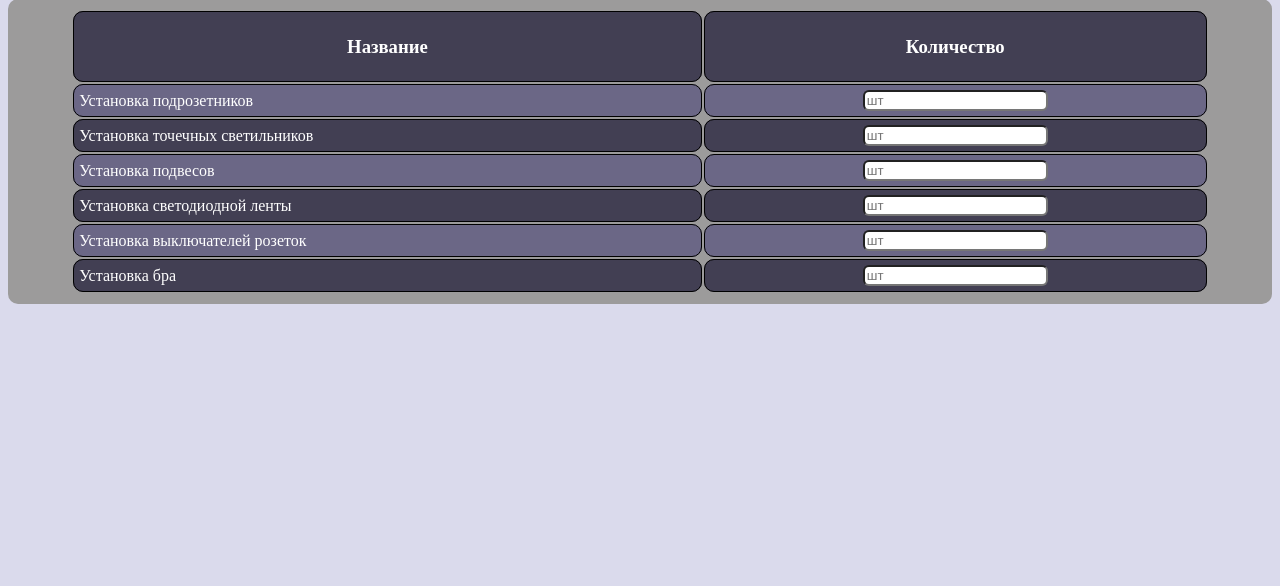
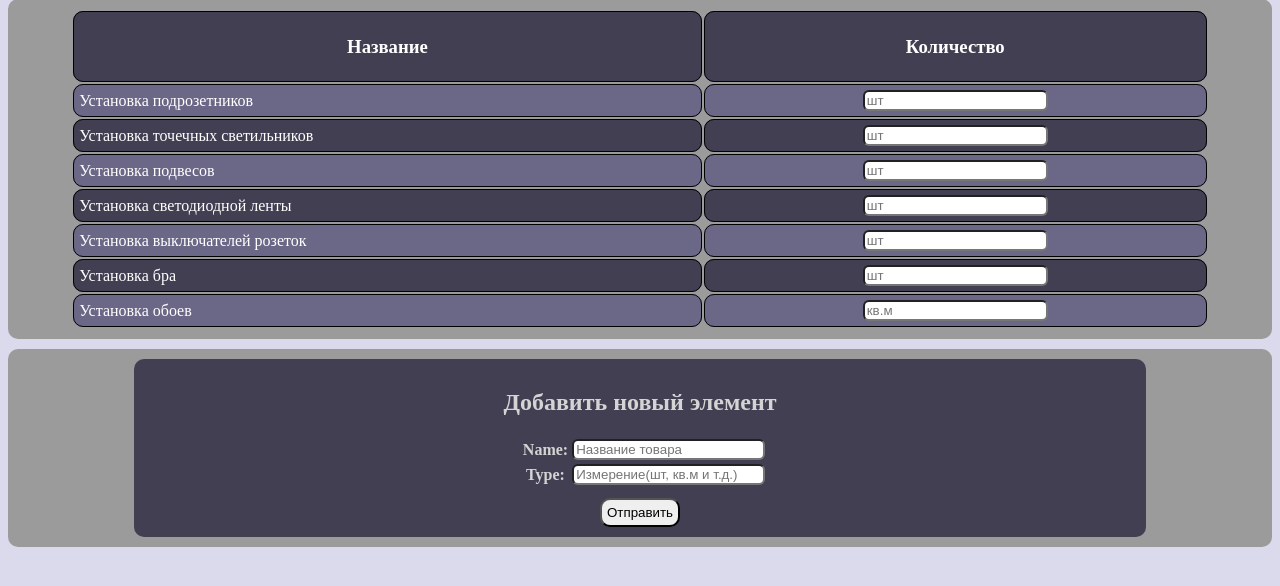
Before and after one commit to iamfromhe1l/demowebproject, a Django app: page /electr/ in a window 1280 px wide. Shown: the part 77-663 px from the top of the page. Run offline with Django 4.2, Linux system fonts and the light colour scheme; data comes from the database, SQL or seed files in the repository; both versions use the stored data as it was after the commit.

Commit message:
adding new items on page with sql and djform

```diff
--- /dev/null
+++ b/firstapp/forms.py
@@ -0,0 +1,5 @@
+from django import forms
+
+class UserForm(forms.Form):
+    name = forms.CharField()
+    type = forms.CharField()
--- a/firstapp/models.py
+++ b/firstapp/models.py
@@ -1,3 +1,7 @@
 from django.db import models
 
-# Create your models here.
+class Person(models.Model):
+    name = models.CharField(max_length=30)
+    type = models.CharField(max_length=10)
+    str = models.IntegerField()
+    value = models.IntegerField()
--- a/firstapp/views.py
+++ b/firstapp/views.py
@@ -1,10 +1,62 @@
 from django.shortcuts import render
 from django.http import HttpResponse
 from django import forms
+from .forms import UserForm
 import io
 from django.http import FileResponse
 import pandas as pd
+from firstapp.forms import UserForm
 
+from firstapp.models import Person
+
+
+#                        ..................................................................'.'''''.......
+#                      ......''''''''',''''''''''''''''''''''''''''''''''''''''''''''''''',,,,,,,,,'......
+#                    .......'',,,',,,,,'''''''''''''''''''''''''''''''''''''''''''''''',,,,,,;;;;;,,''......
+#                   ........',,,,,,,,,,,,,,,,,,,,,,,,,,'''''''''''',,,'''''''''''''',,,,,,,,;;::;;,,''........
+#                  .........',,,;;,,,,;,,,,,,,,,,,,,,,,,,,,,,,,,,,,,,,,,,,,,,''''''',,,,,,,;;;:::;;,,,'.......
+#                 ..........,;;;;;;;;;;;;,,,,,,,,,,,,,,,,,,,,,,,,,,,,,,,,,,,,,,,,,,,,,,,,;;;;:::;;;,,,,'''.....
+#               ...........',;;;;;;:::;;;;,,,,,,,,,,,,,,,,,,,,,,,,,,,,,,,,,,,,,,,,,,,,,,,;;:::::;;;,;;,'''......
+#              ............,;;;;;:::::;;;;;;;;;;;;;;;;;;;;;;;;;;;;;,,,,,,,,,,,,,,,,,,,,;;;;::::;;;;;;;,'''.......
+#                ..........,;;;::cc::;;;;;;;;;;;;;;;;;;;;;;;;;;;;;;;;;;;,,,,,,,,,,,,,,;;:::::;;;;;;;;;,'''........
+#                ....... ..,;;:ccc::;;;;;;;;;;;;;;;;;;;;;;;;;;;;;;;;;;;;;;,,,,,,,,,,,;;;::::;;;;;;;::;,''''........
+#                 ...    .';:cccc:;;;;;;;;;::::;::;;;;;;;;;;;;;;;;;;;;;;;;;;;;,,,,,,;;;;::::::;;;;:::;'''''........
+#         ..         .....,:ccc::;;;;,,,,;;::::::::::;;;;;;::::::::;;;;;;;;;;;;;;;;;;;;::::::;;::::::,''''..........
+#        ....       .....':::::;;;;;;,,,,;;;::::::::::::::::::::::::::::;;;;;;;;;;;;;;:::::::;;:::::;'...'...........
+#       ......      ....';:;;;;;;;,,;,,,,,;;;::::::::::::::::::::::cccccc::::;;;;;;;::::cc::::::::c:,...............
+#      .........  ......,;;;;;;;;,,,''..',,;;;::::::::;;;;;;;;;;;::::ccccccc:::::::::::ccc:::::::c:,...............
+#     ..................,;,,,,,''.......',,;,'';::::::;;;;;;;;;;;;:::::ccccccc:::ccccccccc:::::::c;..................
+#     ...........................   ...',,,;;'..',;::;;;;;;;;;;;;:;;::::::ccccccccccccccc:::;:::c;.....................
+#    ............... ..         .....',,;;;,;;,....',,,;;;;;;;;;;;;;;;;;;:::cccccclccccc::::::cc;'.....................
+#   ....................    ....''',,,;;;;;;;;;;,'.................'',,,;;;::cccllllccc::;;;:::;.......................
+#   .....................  ..,,,,,,,,,;;;;;;;;,;;;,'...        .. ......',;;::clllllcc::;;;:::,.........................
+#   .........................',,,,,,,,,,;;;;;;;,,,,;,,'.....        ......',;:clllllc::;;;;:;'...........................
+#   ...........................',,,,,,,,,,,,;;;;,,,;;;,,,,''.......    ....';:cclllcc;;,;;;'.............................
+#   ..............................,,,''''',,,;;;,,,,,,,,,,,,,,,,,,''...  ...,;cclllc;;,;,'...  ...........................
+#   ............................ ..........',,;;,,,,,,,,,,,,,,,,,,,,,,''.....;clllc:;,....    ...........................
+#   .......................        .;c,.    .,;;,','''''''''''''',,,,,,,,''..,cllc;;'. ..   .............................
+#    ....................         .;ol;.  ...';,,,''''..... ......'',,,,,,,'';cll::,..,,'. ..............................
+#     .................           .cd:.   .. ';,,,''....''.       ..'',,,,,,,:llc;'.'''..  .............................
+#      ............              ..,::...   .,;,,,'...,cl;.  ..     ..'',,',;clc,'''...     ............................
+#        ........                .;,''......';;,,,'...:oc.  .''.  .. .',,,,;clc,..'..        ...........................
+#                                ':;''....',::;,,,'...:l:.   ..   ';..,::ccloc,'''.             .......................
+#                                .::;;,,;;:::;,,'''...,:c,..... ..;;',:looool:'...              .....................
+#                   ....         .;:;;:::cc:;,'''''.....,,'......',',clooooo:.                    ..................
+#                     ............,;,;::c::;,''',,'''...........',,;clloool,.                        ..............
+#                         .........;;:ccc;,,''',,,,,,,'''''''''',;;:cccll:'.                           ..  ..
+#                           ..    .;:cc::;,,,,,,,,,,,,,,,,,,,,,,,,;;;::::'.....
+#                           ......,:ccc::;::::;;;,,,,,,,,,,,,,,',,,,;;::,. ......      ...
+#                           .....,:ccc::cccclcc::;;;,,,,,,','''',,,,;::;;,........... ..;'
+#                           ....':cccccllooooolcc:::;''',,''''',,,;;:c,..;''......... ..,.
+#                            ...;cllcloodddddollccc;,''''',,,,,,,;;cc,. ............. ...
+#                            ..;cllooodddxddoolcc:;,'''''',,,,,;;:cc;.      ................
+#                           .':clloodddddddolc:;;;,,''''',,,,;;::cc;.          ...............
+#                            .;::clooddoollc::::c:::;,'''',,;:::cc;.                   ..........
+#                            ..,,;:ccccc::::cllooollc:;,'',;:::cc,.                       ........
+#                            ....'',;,,,',;::ccccclllc:;'',;:ccc,.                            ....
+#                                 .','.....',;::::;;:cc;,,;:cc:'.
+#                                 .',......'',,;:c::;;;,,,;:;,'.  .
+#                                 ....    .......'',,,'..','......
 
 df = pd.DataFrame({'Наименование работ': ['СТРОИТЕЛЬНЫЕ РАБОТЫ',
                                               'Грунтовка стен',
@@ -51,56 +103,78 @@ pp_data = []
 oo_data = []
 
 
+def GetQwerySetTOListElementsBySTR(str1):
+    stritems = Person.objects.values()
+    liststritems = []
+    for elem in stritems:
+        str = elem['str']
+        if str == str1:
+            liststritems.append([elem['name'], elem['type']])
+    return liststritems
+
+def main(request):
+    str = 1
 
 
-def main(request):
+
+    # form
+    userform = UserForm()
+    if request.method == 'POST':
+        name = request.POST.get("name")
+        type = request.POST.get("type")
+        item = Person(name=name, type=type, str=str, value=0)
+        item.save()
     data = {
-        'stritems': [
-            ["Грунтовка стен", "кв.м"],
-            ["Шпатлевка и шлифовка стен под покрас", "кв.м"],
-            ["Оклейка стен паутинкой", "кв.м"],
-            ["Грунтовка стен перед покраской", "кв.м"],
-            ["Покраска стен безвоздушкой", "кв.м"],
-            ["Шпатлевка стен под обои", "кв.м"],
-            ["Поклейка обоев", "кв.м"],
-            ["Шпатлевка откосов и стен менее 60 см (паутинка, шитрок, покрас)", "пм"],
-            ["Монтаж гкл фрамуг на дверной проем", "шт"],
-            ["Перегородки 600 мм","шт"]
-        ],
+        'stritems': GetQwerySetTOListElementsBySTR(str),
+        'form': userform
     }
     return render(request, "main.html", context=data)
 def electr(request):
+    str = 2
+
+    # form
+    userform = UserForm()
+    if request.method == 'POST':
+        name = request.POST.get("name")
+        type = request.POST.get("type")
+        item = Person(name=name, type=type, str=str, value=0)
+        item.save()
+
     data = {
-        'stritems': [
-            ["Установка подрозетников", "шт"],
-            ["Установка точечных светильников", "шт"],
-            ["Установка подвесов", "шт"],
-            ["Установка светодиодной ленты", "шт"],
-            ["Установка выключателей розеток", "шт"],
-            ["Установка бра", "шт"]
-        ]
+        'stritems': GetQwerySetTOListElementsBySTR(str),
+        'form': userform
     }
     return render(request, "electr.html", context=data)
 def pol(request):
+    str = 3
+
+    # form
+    userform = UserForm()
+    if request.method == 'POST':
+        name = request.POST.get("name")
+        type = request.POST.get("type")
+        item = Person(name=name, type=type, str=str, value=0)
+        item.save()
+
     data = {
-        'stritems': [
-            ["Грунтовка пола", "кв.м"],
-            ["Установка плинтусов (полиуретановые)", "пм"],
-            ["Установка теневого профиля", "пм"],
-            ["Плитка напольная крупноформатная", "кв.м"],
-            ["Укладка ламината", "кв.м"]
-        ]
+        'stritems': GetQwerySetTOListElementsBySTR(str),
+        'form': userform
     }
     return render(request, "pol.html", context=data)
 def others(request):
+    str = 4
+
+    # form
+    userform = UserForm()
+    if request.method == 'POST':
+        name = request.POST.get("name")
+        type = request.POST.get("type")
+        item = Person(name=name, type=type, str=str, value=0)
+        item.save()
+
     data = {
-        'stritems': [
-            ["Монтаж монсардной лестницы (по необходимости)", "шт"],
-            ["Устройство фартука", "шт"],
-            ["Ванная под ключ", "шт"],
-            ["Гостевой сан узел", "шт"],
-
-        ]
+        'stritems': GetQwerySetTOListElementsBySTR(str),
+        'form': userform
     }
     return render(request, "other.html", context=data)
 
--- a/helloapp/settings.py
+++ b/helloapp/settings.py
@@ -77,7 +77,7 @@ WSGI_APPLICATION = 'helloapp.wsgi.application'
 DATABASES = {
     'default': {
         'ENGINE': 'django.db.backends.sqlite3',
-        'NAME': BASE_DIR / 'db.sqlite3',
+        'NAME': os.path.join(BASE_DIR, 'db.sqlite3'),
     }
 }
 
--- a/static/css/css.css
+++ b/static/css/css.css
@@ -70,3 +70,33 @@ table input {
     border: 1px solid black;
     border-radius: 10px;
 }
+
+.formdiv {
+    background-color: #423f53;
+    border-radius: 10px;
+    padding-top: 10px;
+    padding-bottom: 10px;
+    color: #d4d4d4;
+    width: 80%;
+    margin-left: auto;
+    margin-right: auto;
+}
+
+.tbaddem {
+    margin-left: auto;
+    margin-right: auto;
+    margin-bottom: 10px;
+}
+
+.button {
+    border-radius: 10px;
+    padding: 5px;
+}
+
+table #id_name {
+    width: 100%;
+}
+
+table #id_type {
+    width: 100%;
+}
--- a/templates/electr.html
+++ b/templates/electr.html
@@ -47,5 +47,21 @@
             </script>
         </table>
     </div>
+    <div class="catalog" style="text-align: center">
+        <div class="formdiv">
+            <h2>Добавить новый элемент</h2>
+            <form method="POST">
+                {% csrf_token %}
+                <table class="tbaddem">
+                    {{ form }}
+                </table>
+                <input type="submit" class="button" value="Отправить">
+            </form>
+        </div>
+        <script>
+            document.getElementById('id_name').setAttribute('placeholder', 'Название товара');
+            document.getElementById('id_type').setAttribute('placeholder', 'Измерение(шт, кв.м и т.д.)');
+        </script>
+    </div>
 </body>
 </html>
```
Also changed, not shown: templates/main.html (+16 -0 lines), templates/other.html (+16 -0 lines), templates/pol.html (+16 -0 lines), db.sqlite3, firstapp/migrations/0001_initial.py (added).
